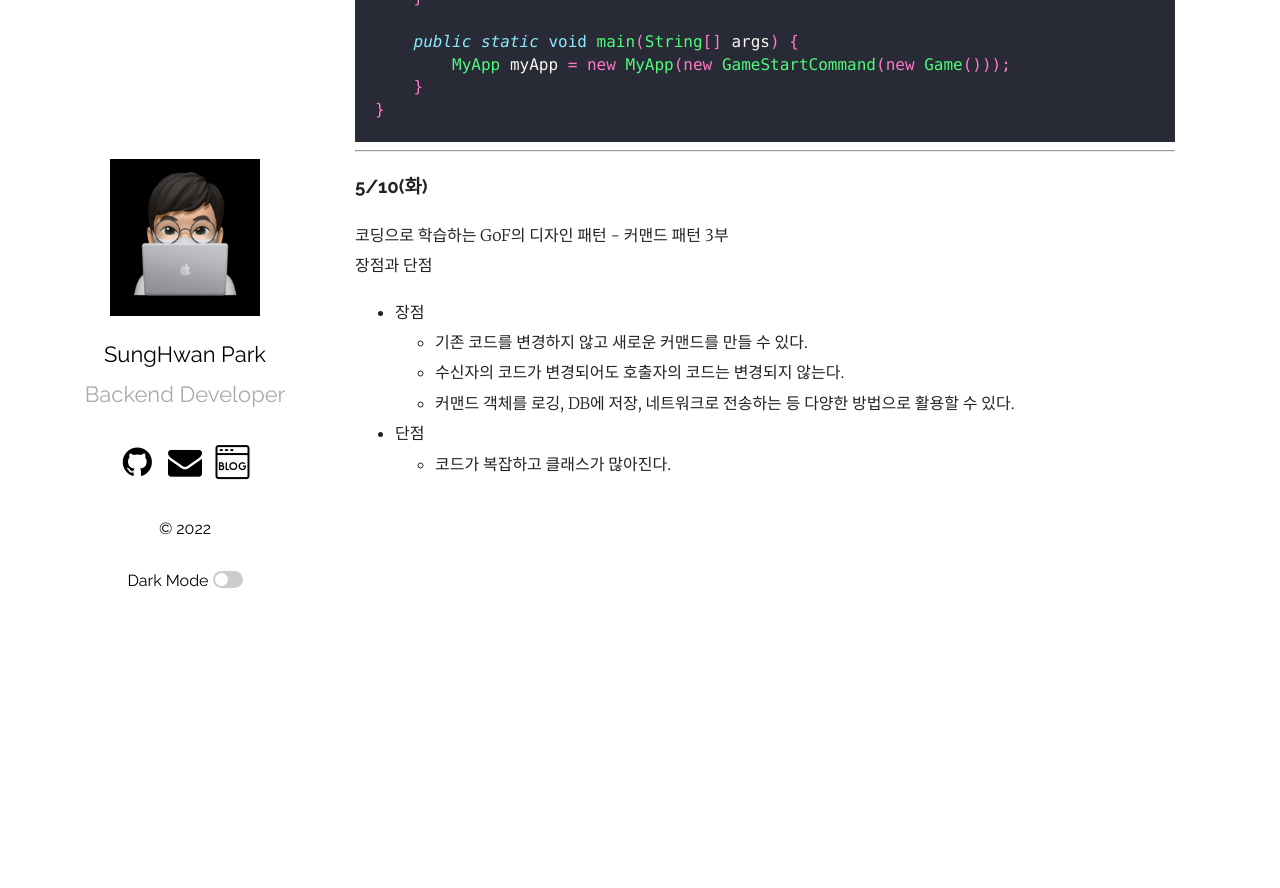
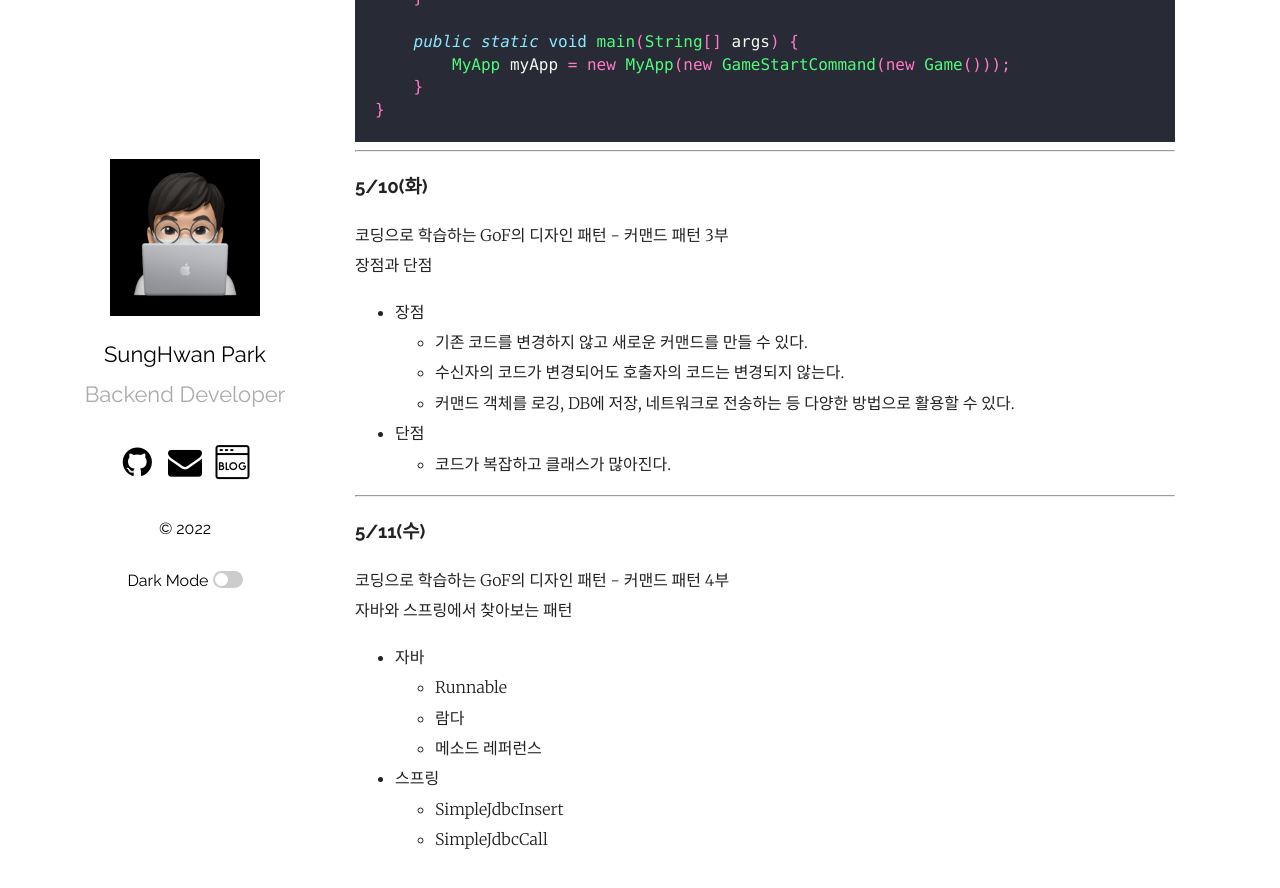
Before and after one commit to park0219/park0219.github.io, a Jekyll site: the page built from _posts/2022-05-01-5월TIL.markdown, in a window 1280 px wide and 900 px high, scrolled down 8295 px. Shown: the top 888 px of the window. Built offline with Jekyll 4.4.1, drawn with Linux system fonts in a browser that asks for light colours; comment, search, counter and statistics services are not loaded; before the commit the page ends 8819 px from its top, so only the background shows below that.

Commit message:
feat: 2022-05-11 TIL 추가

```diff
--- a/_posts/2022-05-01-5월TIL.markdown
+++ b/_posts/2022-05-01-5월TIL.markdown
@@ -403,3 +403,18 @@ public class MyApp {
     -   커맨드 객체를 로깅, DB에 저장, 네트워크로 전송하는 등 다양한 방법으로 활용할 수 있다.
 -   단점
     -   코드가 복잡하고 클래스가 많아진다.
+
+---
+
+### 5/11(수)
+
+코딩으로 학습하는 GoF의 디자인 패턴 - 커맨드 패턴 4부<br/>
+자바와 스프링에서 찾아보는 패턴
+
+-   자바
+    -   Runnable
+    -   람다
+    -   메소드 레퍼런스
+-   스프링
+    -   SimpleJdbcInsert
+    -   SimpleJdbcCall
```
